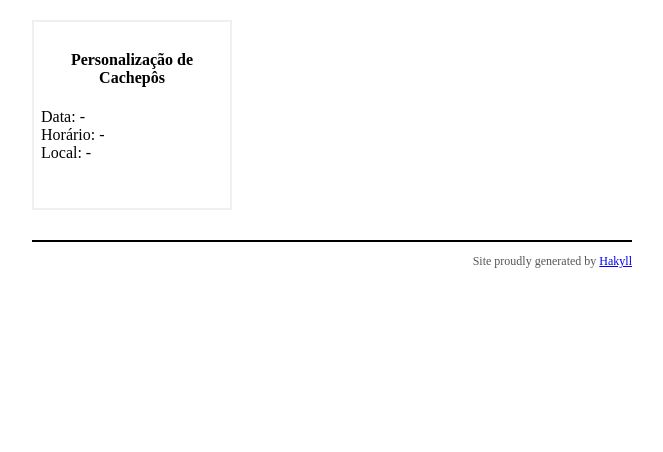
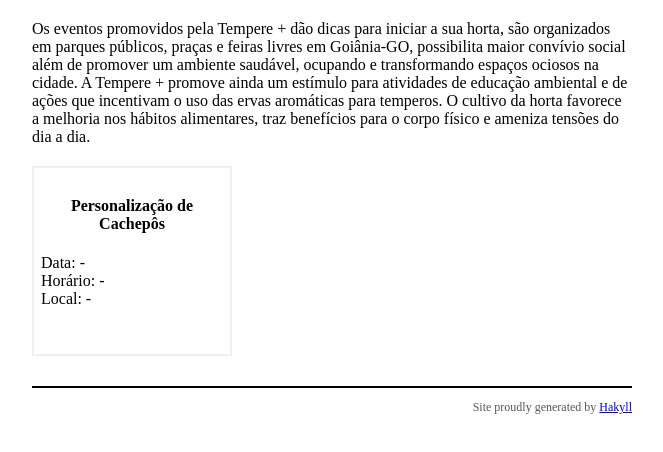
Before and after one commit to massudaw/temperemais, a plain HTML site: page eventos.html in a window 1280 px wide. Shown: the part 254-706 px from the top of the page, without its empty margins (308-971 px from the left). Drawn offline with Linux system fonts and the light colour scheme.

Commit message:
Update (2016-07-04 18:34:08 UTC) [ci skip]

```diff
--- a/eventos.html
+++ b/eventos.html
@@ -53,7 +53,12 @@
         <div id="content">
             <h1 class="navigation">Eventos</h1>
 
-            <div class="row grid-box">
+            Os eventos promovidos pela Tempere + dão dicas para iniciar a sua horta, são organizados em parques públicos, praças e feiras livres em Goiânia-GO,
+ possibilita maior convívio social além de promover um ambiente saudável, ocupando e transformando espaços ociosos na cidade.
+ A Tempere + promove ainda um estímulo para atividades de educação ambiental e de ações  que incentivam o uso das ervas aromáticas para temperos.
+ O cultivo da horta favorece a melhoria nos hábitos alimentares, traz benefícios para o corpo físico e ameniza tensões do dia a dia.
+
+<div class="row grid-box">
 
         <div class="col-4 grid-item event-description">
             <ul class="event-description">
```
